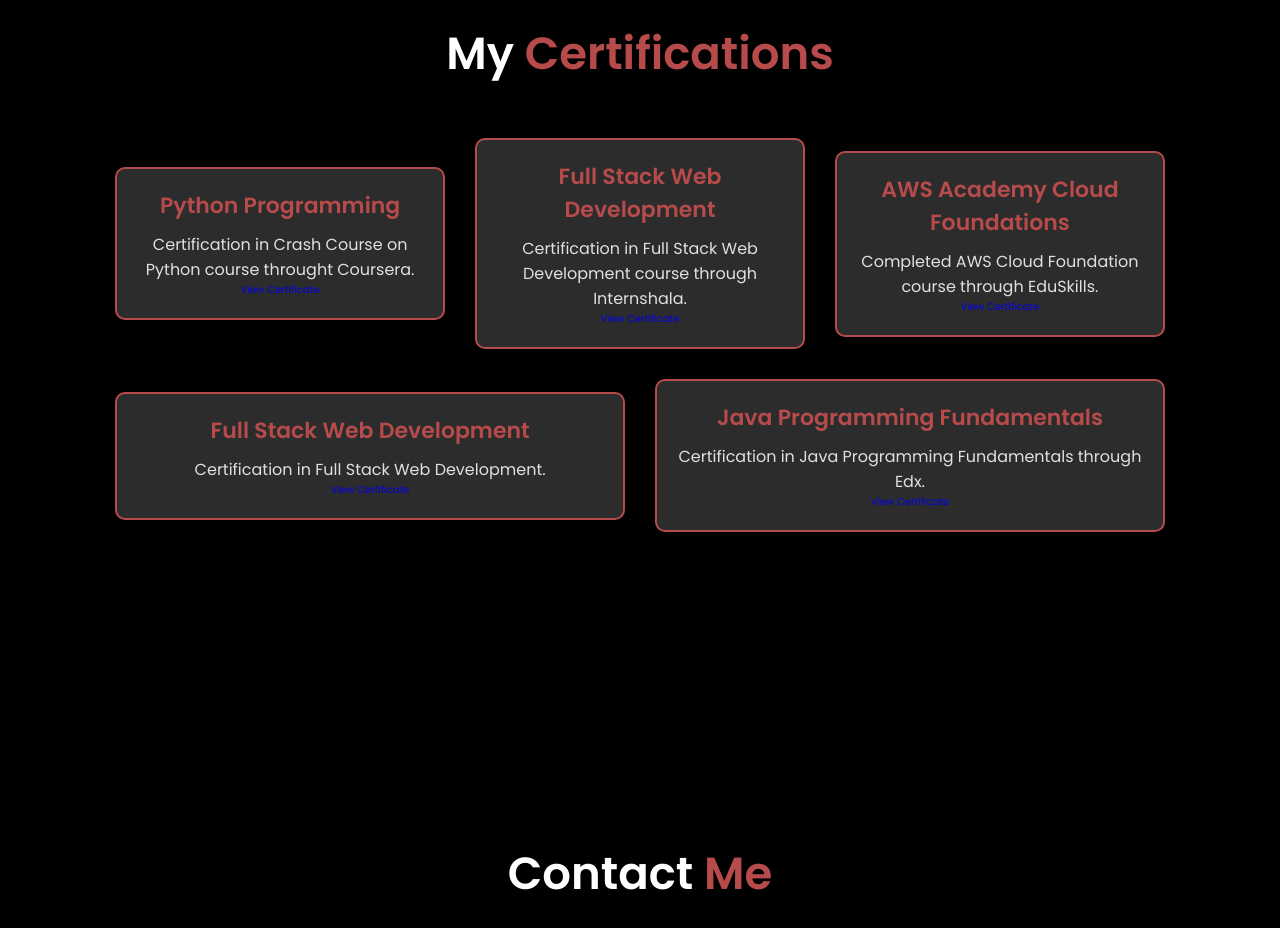
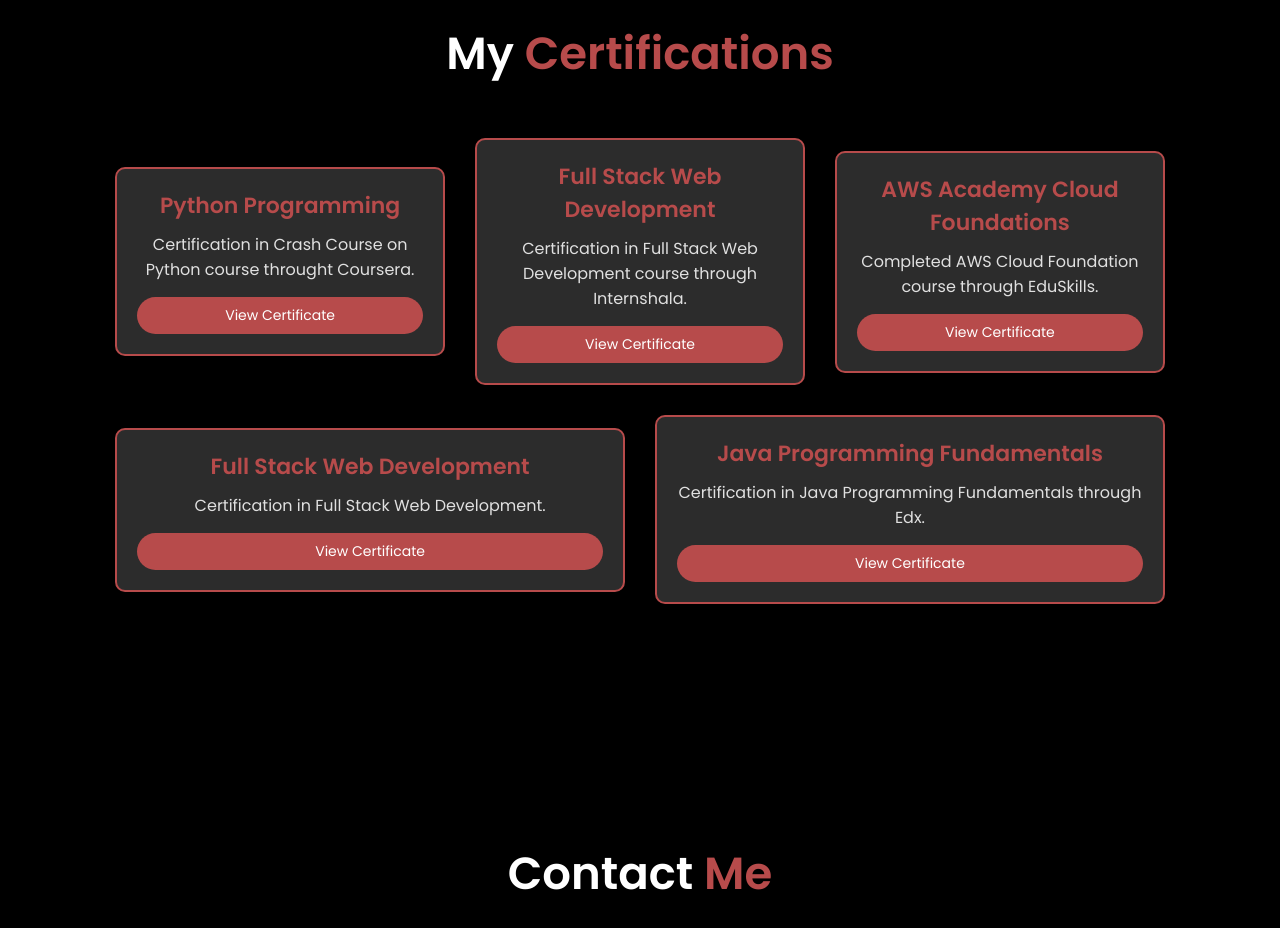
Before and after one commit to Kethan002/Portfolio, a plain HTML site: page index.html in a window 1280 px wide. Shown: the part 4080-5008 px from the top of the page. Drawn offline with nearby package versions, Linux system fonts and the light colour scheme.

Commit message:
Update index.html

```diff
--- a/index.html
+++ b/index.html
@@ -10,6 +10,51 @@
 
     <title>Kethan Kumar Veldandi - Portfolio</title>
     <style>
+        .certification-box {
+        background-color: #2c2c2c;
+        padding: 2rem;
+        border-radius: 1rem;
+        border: .2rem solid #b74b4b;
+        text-align: center;
+        flex: 1 1 30rem;
+        transition: transform 0.3s ease, border-color 0.3s ease;
+        display: flex;
+        flex-direction: column;
+        justify-content: space-between;
+    }
+
+    .certification-box:hover {
+        transform: scale(1.02);
+        border-color: #b74b4b;
+    }
+
+    .certification-box h3 {
+        font-size: 2.2rem;
+        color: #b74b4b;
+        margin-bottom: 1rem;
+    }
+
+    .certification-box p {
+        font-size: 1.6rem;
+        color: #e0e0e0;
+        margin: 0 0 1.5rem 0;
+    }
+
+    .view-certificate {
+        display: inline-block;
+        padding: 0.8rem 1.5rem;
+        background-color: #b74b4b;
+        color: #fff;
+        border-radius: 2rem;
+        font-size: 1.4rem;
+        text-decoration: none;
+        transition: background-color 0.3s ease, transform 0.3s ease;
+    }
+
+    .view-certificate:hover {
+        background-color: #a43c3c;
+        transform: translateY(-3px);
+    }
         .technologies {
             margin-top: 15px;
         }
```
